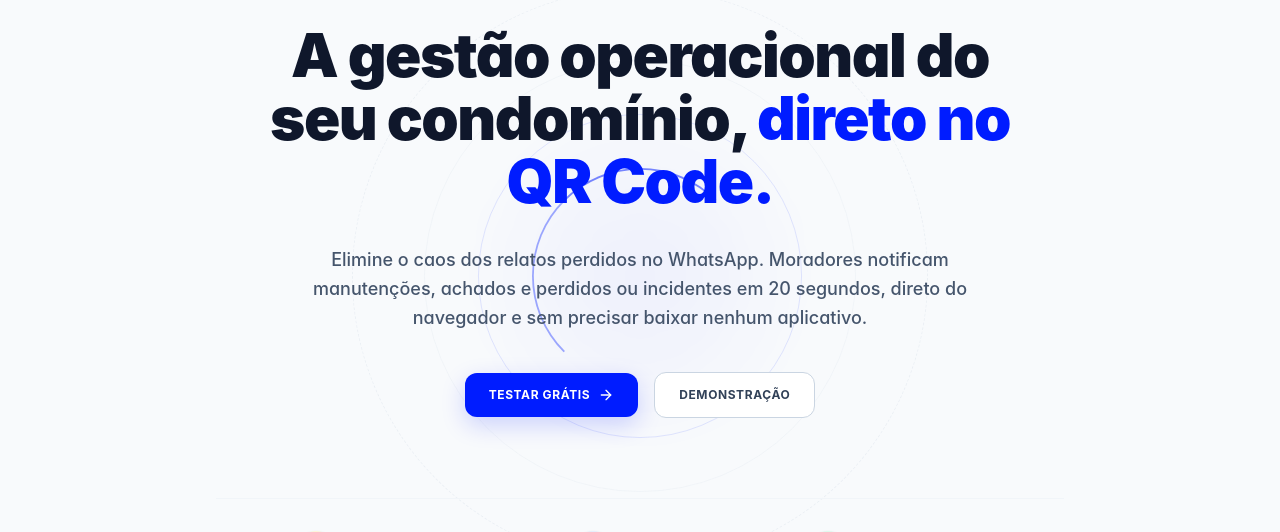
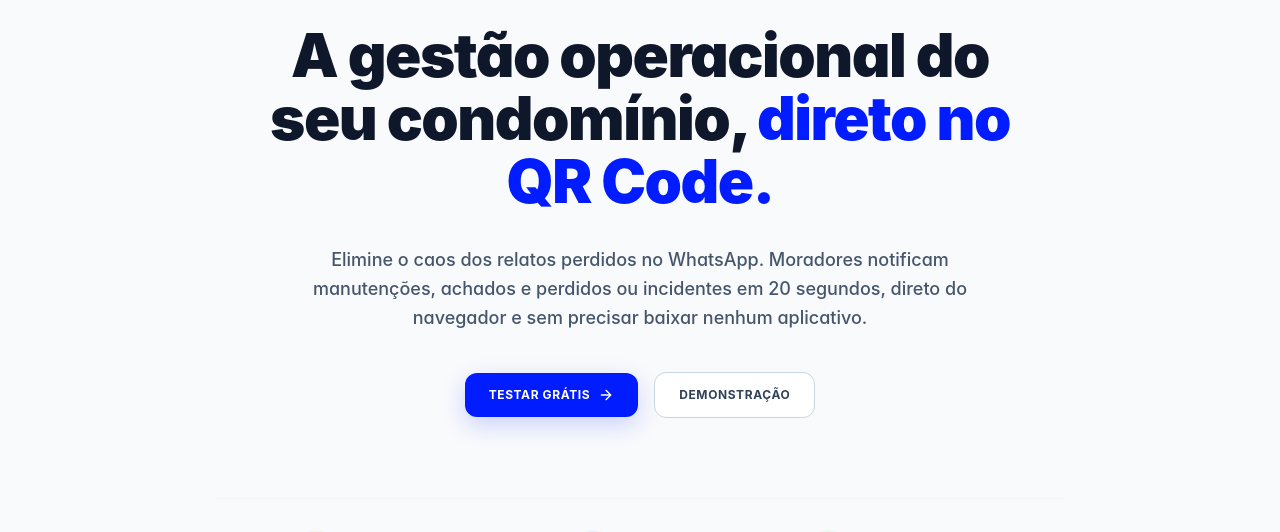
Before and after one commit to Leonardo-Tobias/Zelify-LP, a React (Vite) app: page / in a window 1280 px wide. Shown: the part 195-727 px from the top of the page. Built offline with nearby package versions, Linux system fonts and the light colour scheme.

Commit message:
fix: remove scroll interno da hero e redesenha arcos com expansao progressiva do scroll

```diff
--- a/src/App.tsx
+++ b/src/App.tsx
@@ -109,10 +109,10 @@ export default function App() {
   const [hasStep3Shown, setHasStep3Shown] = useState(false);
   const [isUnlocked, setIsUnlocked] = useState(false);
 
-  // Parallax dos Arcos e Linhas orbitais da Hero (com expansão dinâmica altamente visível)
-  const arcScale = useTransform(scrollY, [0, 500], [0.9, 1.85]);
-  const arcOpacity = useTransform(scrollY, [0, 500], [0.75, 0.2]);
-  const arcRotation = useTransform(scrollY, [0, 500], [0, 45]);
+  // Arcos Hero: começam invisíveis e crescem progressivamente com o scroll
+  const arcScale = useTransform(scrollY, [0, 600], [0.05, 3.5]);
+  const arcOpacity = useTransform(scrollY, [0, 80, 500], [0, 0.7, 0.15]);
+  const arcRotation = useTransform(scrollY, [0, 600], [0, 60]);
 
   useEffect(() => {
     const handleScroll = () => {
@@ -321,8 +321,8 @@ export default function App() {
       </nav>
 
       {/* 3. A. HERO SECTION */}
-      <section className="relative overflow-x-hidden pt-12 pb-16 md:pt-20 md:pb-24 border-b border-slate-200/60">
-        {/* Glow e Arcos de Fundo Animados com Parallax (z-0 para ficar visível atrás do conteúdo) */}
+      <section className="relative overflow-hidden pt-12 pb-16 md:pt-20 md:pb-24 border-b border-slate-200/60">
+        {/* Arcos orbitais: começam invisíveis e expandem sem limite com o scroll */}
         <motion.div
           style={{
             x: "-50%",
@@ -331,22 +331,28 @@ export default function App() {
             opacity: arcOpacity,
             rotate: arcRotation
           }}
-          className="absolute top-1/2 left-1/2 z-0 pointer-events-none w-[700px] h-[700px] flex items-center justify-center"
+          className="absolute top-1/2 left-1/2 z-0 pointer-events-none"
         >
-          {/* Brilho suave estático no centro */}
-          <div className="absolute w-64 h-64 bg-[#001CFF]/5 blur-3xl rounded-full" />
-
-          {/* Linha orbital 1: Externa Cinza Pontilhada (Mais visível) */}
-          <div className="absolute w-[640px] h-[640px] rounded-full border border-dashed border-slate-300/40" />
-
-          {/* Linha orbital 2: Média Cinza Sólida */}
-          <div className="absolute w-[480px] h-[480px] rounded-full border border-slate-200/50" />
-
-          {/* Linha orbital 3: Média Azul Sutil */}
-          <div className="absolute w-[360px] h-[360px] rounded-full border border-[#001CFF]/15" />
-
-          {/* Linha orbital 4: Arco Principal Azul Elétrico (Destaque nítido) */}
-          <div className="absolute w-[240px] h-[240px] rounded-full border-2 border-slate-200/40 border-t-[#001CFF]/70 border-l-[#001CFF]/50 border-b-transparent border-r-transparent" />
+          {/* Círculo de referência base: 400px — o scale faz ele crescer até cobrir a tela */}
+          {/* Arco 1 — Azul elétrico com destaque (mais interno) */}
+          <div className="absolute rounded-full border-2 border-[#001CFF]/40 border-b-transparent border-r-transparent"
+            style={{ width: 200, height: 200, top: -100, left: -100 }} />
+
+          {/* Arco 2 — Cinza sólido */}
+          <div className="absolute rounded-full border border-slate-300/50"
+            style={{ width: 340, height: 340, top: -170, left: -170 }} />
+
+          {/* Arco 3 — Azul sutil */}
+          <div className="absolute rounded-full border border-[#001CFF]/20"
+            style={{ width: 500, height: 500, top: -250, left: -250 }} />
+
+          {/* Arco 4 — Cinza pontilhado externo */}
+          <div className="absolute rounded-full border border-dashed border-slate-300/35"
+            style={{ width: 680, height: 680, top: -340, left: -340 }} />
+
+          {/* Arco 5 — Cinza muito leve, borda máxima */}
+          <div className="absolute rounded-full border border-slate-200/25"
+            style={{ width: 900, height: 900, top: -450, left: -450 }} />
         </motion.div>
 
         <div className="max-w-4xl mx-auto px-6 flex flex-col items-center text-center space-y-8 relative z-10">
```
